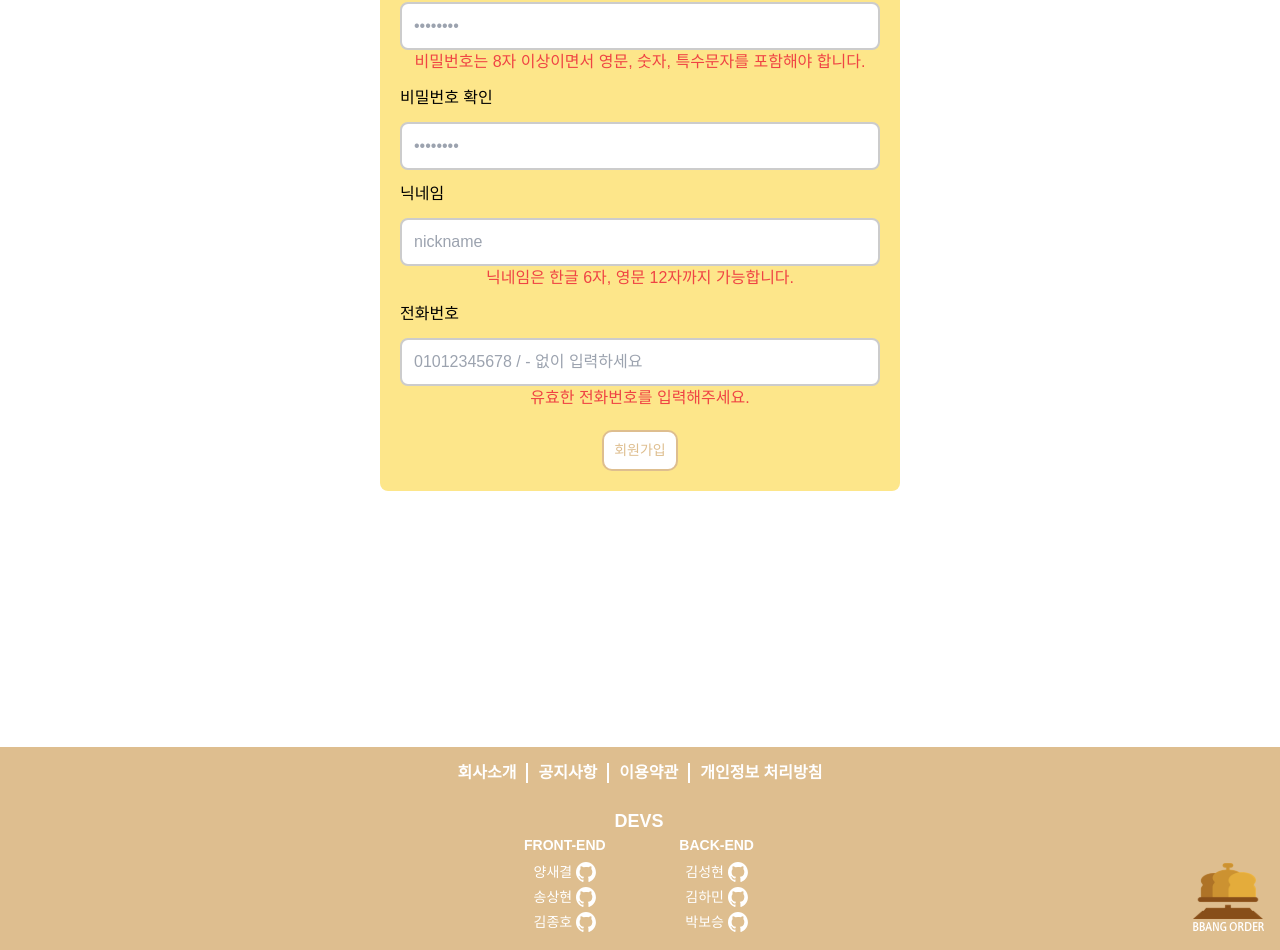
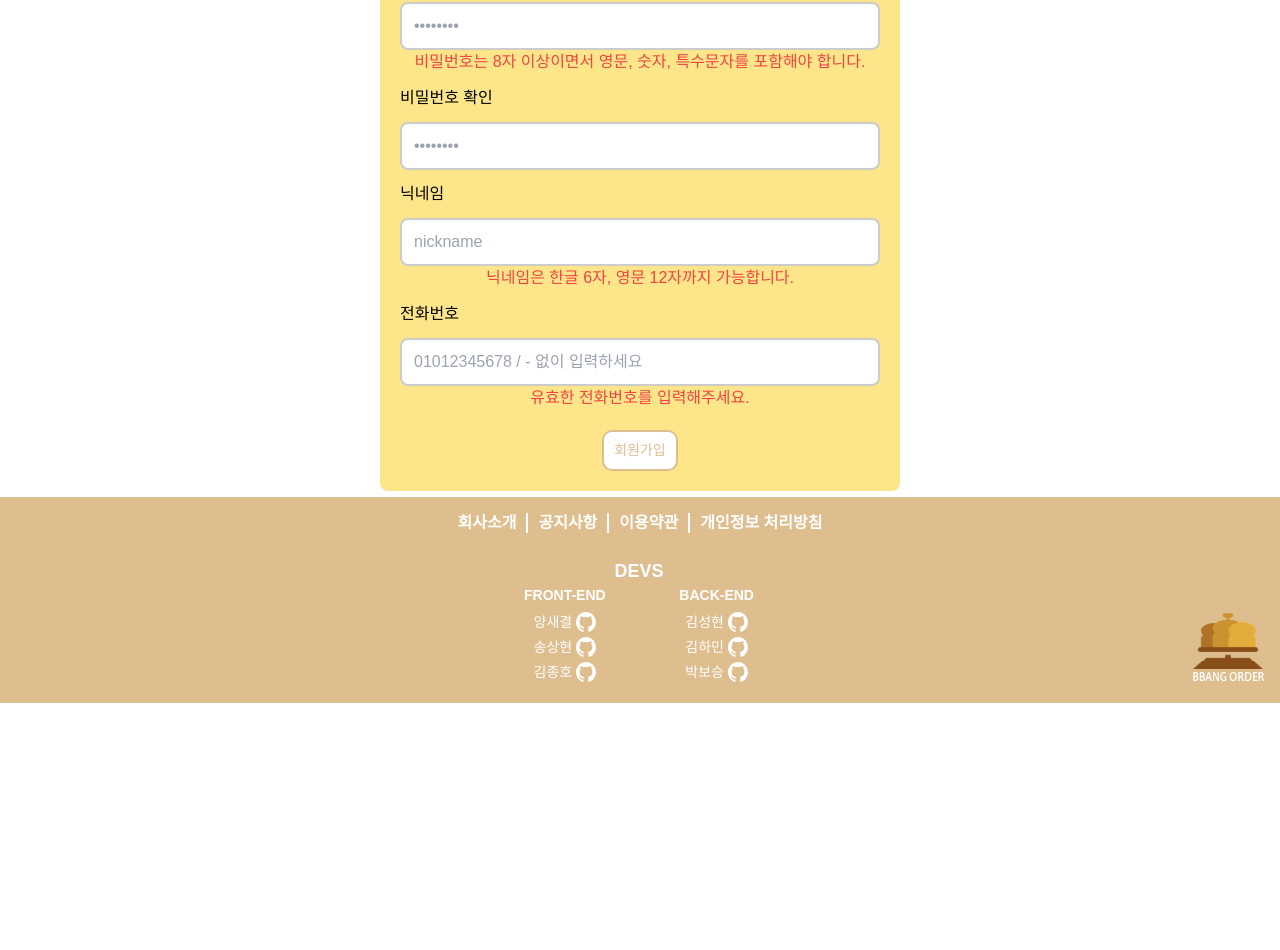
Before and after one commit to codestates-seb/seb45_main_014, a React (Create React App) app in the folder client/: page /signup in a window 1280 px wide. Shown: the part 527-1477 px from the top of the page. After the commit the page ends 1230 px from the top, so only its background shows below. Built offline with nearby package versions, Linux system fonts and the light colour scheme; a web font is replaced by a local one.

Commit message:
🐛 Footer 하단 고정되지 않는 현상 수정

```diff
--- a/client/src/App.jsx
+++ b/client/src/App.jsx
@@ -16,8 +16,6 @@ const PostReview = lazy(() => import('./pages/myPage/PostReview.jsx'));
 const EditProfile = lazy(() => import('./pages/myPage/EditProfile.jsx'));
 const MenuDetails = lazy(() => import('./pages/menu/MenuDetails.jsx'));
 
-
-
 const GlobalStyle = createGlobalStyle`
   @font-face {
     font-family: 'GmarketSans';
@@ -25,8 +23,15 @@ const GlobalStyle = createGlobalStyle`
     font-weight: 300;
     font-style: normal;
   }
-  body {
+  html, body {
     font-family: 'GmarketSans', sans-serif;
+    height: 100%;
+  }
+  #root {
+    height: 100%;
+  }
+  main {
+    min-height: 1024px
   }
   `;
 
@@ -35,7 +40,7 @@ function App() {
     <>
       <GlobalStyle />
       <Header />
-      <main className="max-w-screen-lg mx-auto pt-32 mb-64">
+      <main className="h-full w-full mx-auto pt-32">
         <Suspense fallback={<LoadingSpinner />}>
           <Routes>
             <Route path="/" element={<MainPage />} />
@@ -45,7 +50,7 @@ function App() {
             <Route path="/shop" element={<Shop />} />
             <Route path="/reviews/post" element={<PostReview />} />
             <Route path="/mypage/edit" element={<EditProfile />} />
-          <Route path="/menu" element={<MenuDetails />} />
+            <Route path="/menu" element={<MenuDetails />} />
           </Routes>
         </Suspense>
       </main>
--- a/client/src/components/Footer.jsx
+++ b/client/src/components/Footer.jsx
@@ -3,10 +3,9 @@ import { Link } from 'react-router-dom';
 import images from '../assets/images/Images';
 
 const FooterContainer = styled.div`
-  display: flex;
-  flex-direction: column;
+  display: block;
   width: 100%;
-  max-height: 230px;
+  max-height: 220px;
   background-color: #debe8f;
   color: white;
 `;
--- a/client/src/store/store.js
+++ b/client/src/store/store.js
@@ -20,7 +20,6 @@ export const userFormStore = create((set) => ({
   setPhone: (phone) => set({ phone }),
   setErrors: (errors) => set({ errors }),
 }));
-
 
 export const useRatingStore = create((set) => ({
   rating: 0,
```
